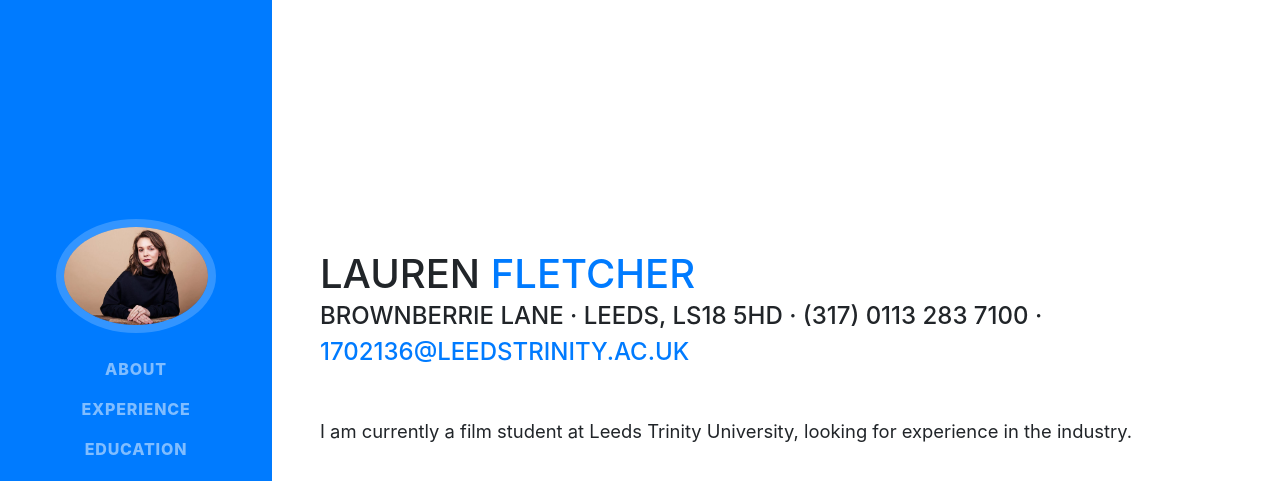
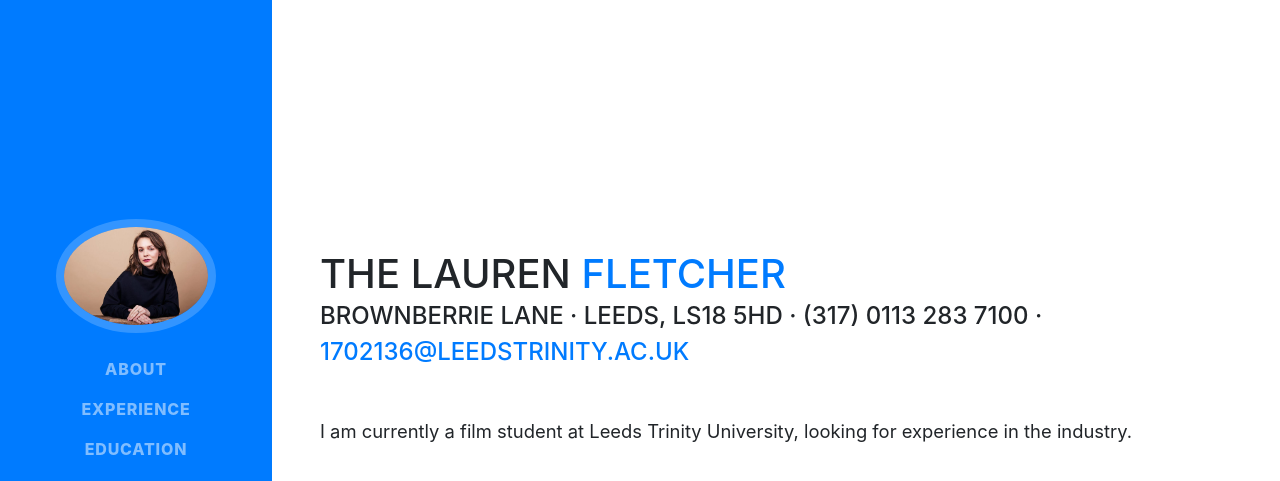
Before and after one commit to laurenfletcher/laurenfletcher.github.io, a website with bundled scripts: page index.html in a window 1280 px wide. Shown: the top 481 px of the page. Built offline with nearby package versions, Linux system fonts and the light colour scheme; a web font is replaced by a local one.

Commit message:
Name Change

```diff
--- a/index.html
+++ b/index.html
@@ -63,7 +63,7 @@
 
       <section class="resume-section p-3 p-lg-5 d-flex d-column" id="about">
         <div class="my-auto">
-          <h1 class="mb-0">Lauren
+          <h1 class="mb-0">The Lauren
             <span class="text-primary">Fletcher</span>
           </h1>
           <div class="subheading mb-5">Brownberrie Lane · Leeds, LS18 5HD · (317) 0113 283 7100 ·
```
